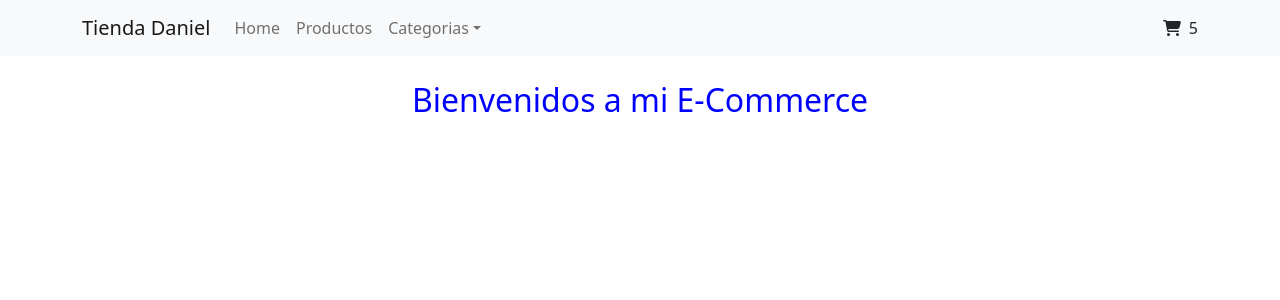
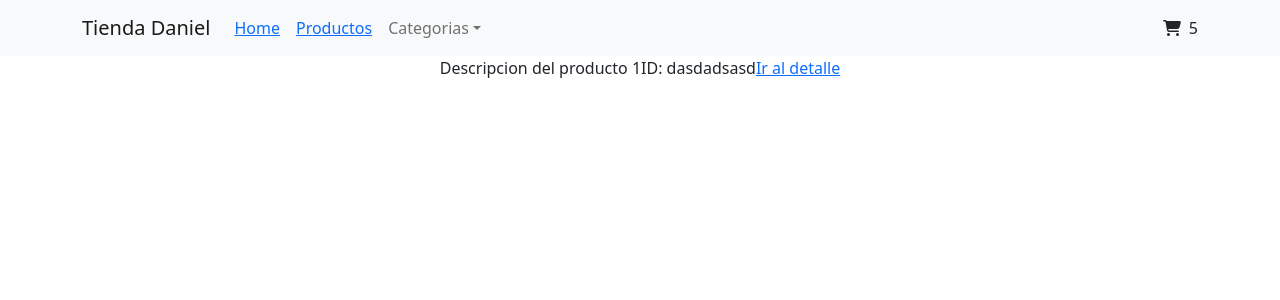
Before and after one commit to danoalanis/react-54965, a React (Create React App) app: page /products in a window 1280 px wide. Shown: the top 300 px of the page. Built offline with nearby package versions, Linux system fonts and the light colour scheme.

Commit message:
Se agrega repaso de clase 9

```diff
--- a/package.json
+++ b/package.json
@@ -13,6 +13,7 @@
     "react": "^18.2.0",
     "react-bootstrap": "^2.7.4",
     "react-dom": "^18.2.0",
+    "react-router-dom": "^6.12.0",
     "react-scripts": "5.0.1",
     "web-vitals": "^2.1.4"
   },
--- a/src/App.jsx
+++ b/src/App.jsx
@@ -1,15 +1,13 @@
 import "./App.css";
 import 'bootstrap/dist/css/bootstrap.min.css';
 
-import NavBar from "./components/NavBar";
-import ItemListContainer from "./components/ItemListContainer";
+import MainRouter from "./routes/MainRouter";
 
 const App = () => {
 
   return (
     <div className="App">
-      <NavBar />
-      <ItemListContainer greeting="Bienvenidos a mi E-Commerce"/>
+      <MainRouter />
     </div>
   );
 };
--- a/src/components/NavBar.jsx
+++ b/src/components/NavBar.jsx
@@ -1,4 +1,7 @@
 import React from "react";
+
+import { Link } from "react-router-dom";
+
 import Container from 'react-bootstrap/Container';
 import Nav from 'react-bootstrap/Nav';
 import Navbar from 'react-bootstrap/Navbar';
@@ -9,12 +12,12 @@ const NavBar = () => {
   return (
     <Navbar bg="light" expand="lg">
       <Container>
-        <Navbar.Brand href="#home">Tienda Daniel</Navbar.Brand>
+        <Navbar.Brand href="/">Tienda Daniel</Navbar.Brand>
         <Navbar.Toggle aria-controls="basic-navbar-nav" />
         <Navbar.Collapse id="basic-navbar-nav">
           <Nav className="me-auto">
-            <Nav.Link href="#home">Home</Nav.Link>
-            <Nav.Link href="#link">Productos</Nav.Link>
+            <Nav.Link><Link to="/">Home</Link></Nav.Link>
+            <Nav.Link><Link to="/products">Productos</Link></Nav.Link>
             <NavDropdown title="Categorias" id="basic-nav-dropdown">
               <NavDropdown.Item href="#action/3.1">Zapatillas</NavDropdown.Item>
               <NavDropdown.Item href="#action/3.2">
--- /dev/null
+++ b/src/pages/Home.jsx
@@ -0,0 +1,11 @@
+import React from "react";
+import ItemListContainer from "../components/ItemListContainer";
+const Home = () => {
+  return (
+    <div>
+      <ItemListContainer greeting="Bienvenidos a mi E-Commerce" />
+    </div>
+  );
+};
+
+export default Home;
--- /dev/null
+++ b/src/pages/ProductDetail.jsx
@@ -0,0 +1,13 @@
+import React from 'react'
+import { useParams } from 'react-router-dom'
+
+const ProductDetail = () => {
+    const {productId} = useParams();
+    console.log(productId);
+
+  return (
+    <div>Id del producto: {productId}</div>
+  )
+}
+
+export default ProductDetail
--- /dev/null
+++ b/src/pages/Products.jsx
@@ -0,0 +1,15 @@
+import React from 'react'
+import { Link } from 'react-router-dom'
+
+const Products = () => {
+  return (
+    <div>
+        <title>Producto 1</title>
+        <label>Descripcion del producto 1</label>
+        <label>ID: dasdadsasd</label>
+        <Link to="/products/dasdadsasd">Ir al detalle</Link>
+    </div>
+  )
+}
+
+export default Products
--- /dev/null
+++ b/src/routes/MainRouter.jsx
@@ -0,0 +1,21 @@
+import React from "react";
+import { BrowserRouter as Router, Routes, Route } from "react-router-dom";
+import Home from "../pages/Home";
+import Products from "../pages/Products";
+import NavBar from "../components/NavBar";
+import ProductDetail from "../pages/ProductDetail";
+
+const MainRouter = () => {
+  return (
+    <Router>
+      <NavBar />
+      <Routes>
+        <Route path="/" element={<Home />} />
+        <Route path="/products" element={<Products />} />
+        <Route path="/products/:productId" element={<ProductDetail />} />
+      </Routes>
+    </Router>
+  );
+};
+
+export default MainRouter;
```
Also changed, not shown: 1 other file (tests, documents, lock files or other folders).
